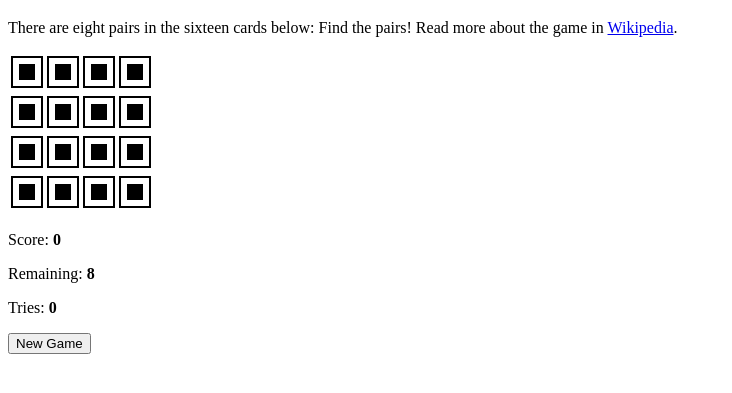
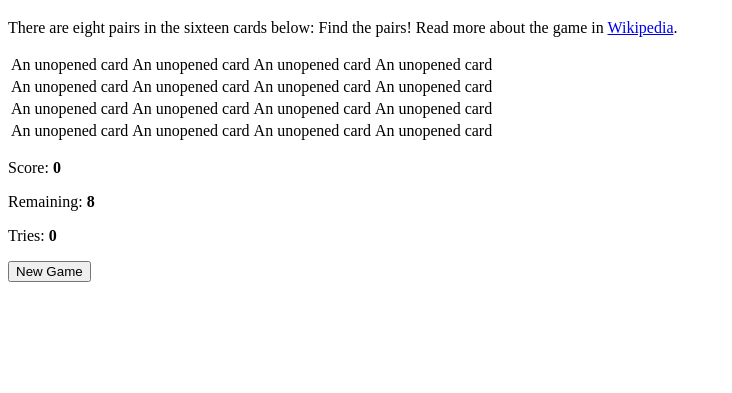
Before and after one commit to cmrosenberg/memo, a plain HTML site: page index.html in a window 1280 px wide. Shown: the part 61-454 px from the top of the page, without its empty margins (0-732 px from the left). Drawn offline with Linux system fonts and the light colour scheme.

Commit message:
First edit to make game more semantic

```diff
--- a/index.html
+++ b/index.html
@@ -11,28 +11,28 @@
     <section id="board">
         <table>
             <tr>
-                <td><img src="res/SVG/concealed.svg" alt="An unopened card" /></td>
-                <td><img src="res/SVG/concealed.svg" alt="An unopened card" /></td>
-                <td><img src="res/SVG/concealed.svg" alt="An unopened card" /></td>
-                <td><img src="res/SVG/concealed.svg" alt="An unopened card" /></td>
+                <td>An unopened card</td>
+                <td>An unopened card</td>
+                <td>An unopened card</td>
+                <td>An unopened card</td>
             </tr>
             <tr>
-                <td><img src="res/SVG/concealed.svg" alt="An unopened card" /></td>
-                <td><img src="res/SVG/concealed.svg" alt="An unopened card" /></td>
-                <td><img src="res/SVG/concealed.svg" alt="An unopened card" /></td>
-                <td><img src="res/SVG/concealed.svg" alt="An unopened card" /></td>
+                <td>An unopened card</td>
+                <td>An unopened card</td>
+                <td>An unopened card</td>
+                <td>An unopened card</td>
             </tr>
             <tr>
-                <td><img src="res/SVG/concealed.svg" alt="An unopened card" /></td>
-                <td><img src="res/SVG/concealed.svg" alt="An unopened card" /></td>
-                <td><img src="res/SVG/concealed.svg" alt="An unopened card" /></td>
-                <td><img src="res/SVG/concealed.svg" alt="An unopened card" /></td>
+                <td>An unopened card</td>
+                <td>An unopened card</td>
+                <td>An unopened card</td>
+                <td>An unopened card</td>
             </tr>
             <tr>
-                <td><img src="res/SVG/concealed.svg" alt="An unopened card" /></td>
-                <td><img src="res/SVG/concealed.svg" alt="An unopened card" /></td>
-                <td><img src="res/SVG/concealed.svg" alt="An unopened card" /></td>
-                <td><img src="res/SVG/concealed.svg" alt="An unopened card" /></td>
+                <td>An unopened card</td>
+                <td>An unopened card</td>
+                <td>An unopened card</td>
+                <td>An unopened card</td>
             </tr>
         </table>
     </section>
--- a/res/memo.js
+++ b/res/memo.js
@@ -5,8 +5,7 @@
     "use strict";
 
     var MOTIVES = document.querySelectorAll("#card-images img"),
-    CONCEALED_URL = document.querySelector("img").src,
-    CONCEALED_ALT = document.querySelector("img").alt,
+    CONCEALED_TEXT = "An unopened card",
     BOARD = document.querySelectorAll("td"),
     SCORE = document.querySelector("#score"),
     NEW_GAME = document.querySelector("button"),
@@ -49,19 +48,13 @@
         return solution;
     }
 
-
-    function get_motive(index){
-        return BOARD[index].querySelector("img");
-    }
-
     function exists_opened_card(){
         return opened_card_index !== -1;
     }
 
     function open(new_motive, index){
-        var current_motive = get_motive(index);
-        current_motive.src = new_motive.src;
-        current_motive.alt = new_motive.alt;
+        console.log("In open")
+        BOARD[index].textContent = new_motive.alt;
         nopened += 1;
 
 
@@ -74,7 +67,6 @@
         }
     }
 
-
     function illegal_move(index){
         var clicking_on_same_card = exists_opened_card() && (index === opened_card_index),
         already_two_cards_opened = (nopened === 2);
@@ -82,7 +74,7 @@
     }
 
     function pairs_match(i, j){
-        return get_motive(i).src === get_motive(j).src;
+        return BOARD[i].textContent === BOARD[j].textContent;
     }
 
     function reset_open_card_index(){
@@ -109,10 +101,8 @@
     }
 
     function hide_cards(i, j){
-        BOARD[i].querySelector("img").src = CONCEALED_URL;
-        BOARD[i].querySelector("img").alt = CONCEALED_ALT;
-        BOARD[j].querySelector("img").src = CONCEALED_URL;
-        BOARD[j].querySelector("img").alt = CONCEALED_ALT;
+        BOARD[i].textContent = CONCEALED_TEXT;
+        BOARD[j].textContent = CONCEALED_TEXT;
         reset_open_card_index();
         reset_nopened();
     }
@@ -127,9 +117,7 @@
 
     function reset_board(){
         Array.prototype.forEach.call(BOARD, function(cell) {
-            var motif  = cell.querySelector("img");
-            motif.src = CONCEALED_URL;
-            motif.alt = CONCEALED_ALT;
+            cell.textContent = CONCEALED_TEXT;
             cell.classList.remove("solved");
         });
     }
```
